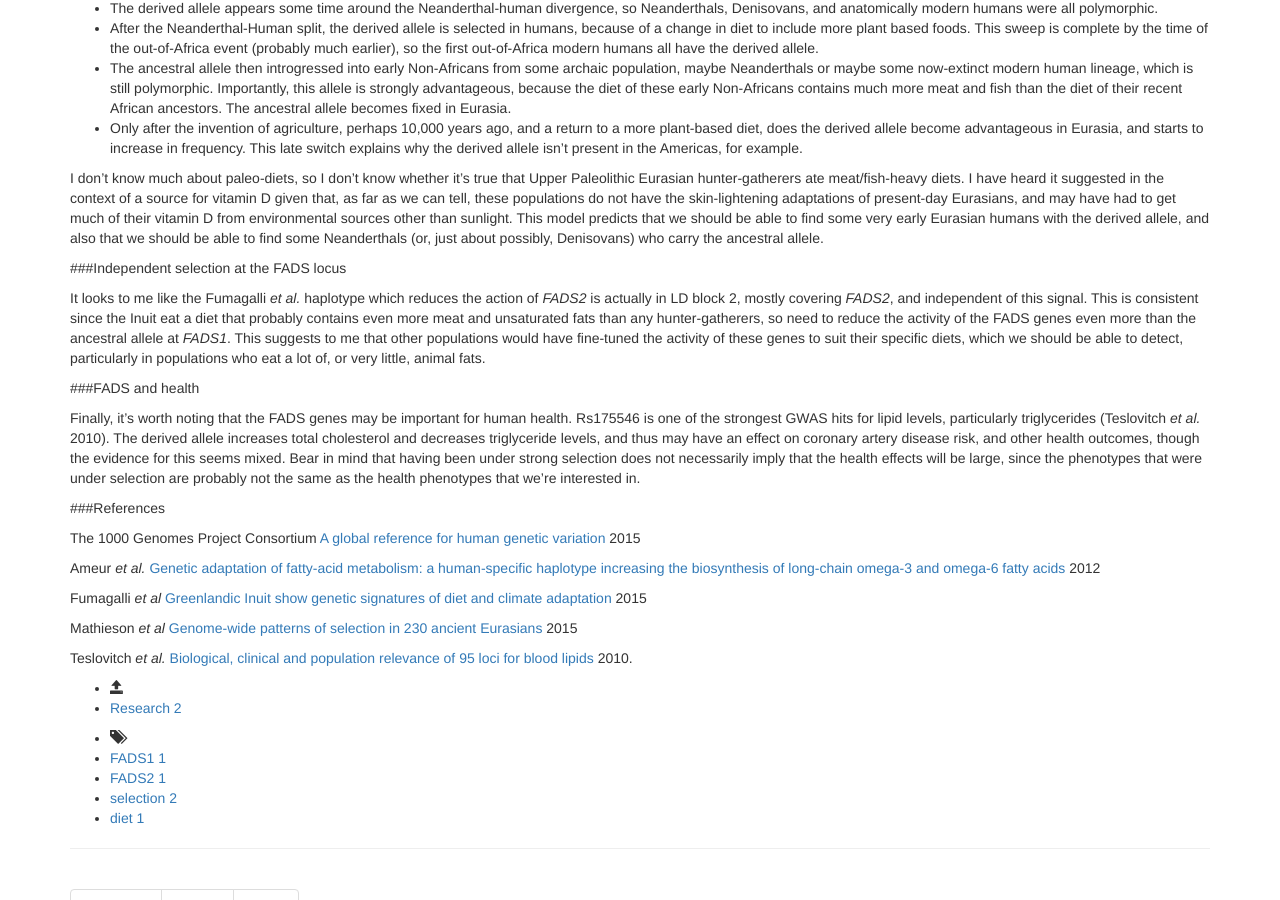
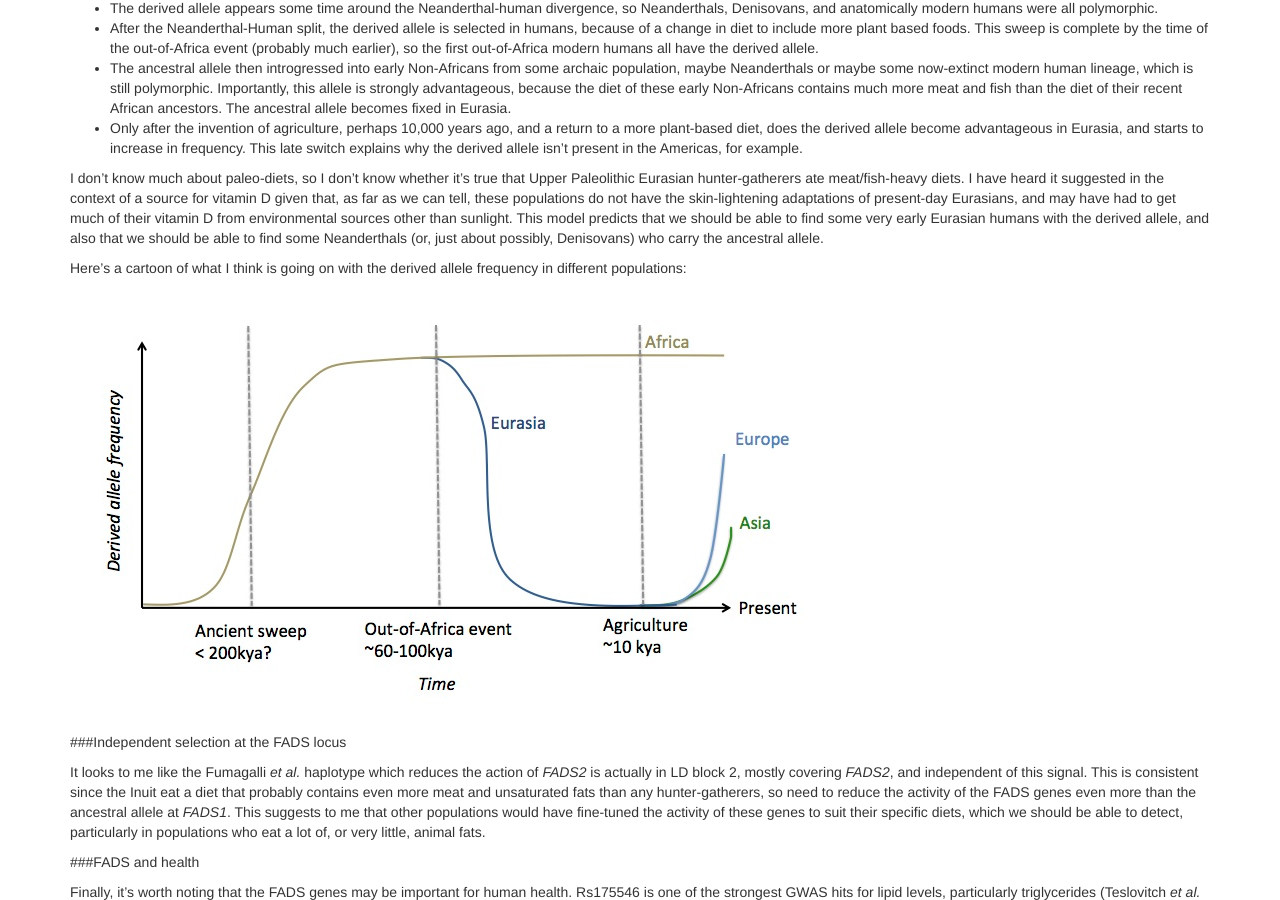
Before and after one commit to mathii/mathii.github.com, a Jekyll site: the page built from _posts/2015-12-14-fads1-selection-and-diet.md, in a window 1280 px wide and 900 px high, scrolled down 2612 px. Built offline with Jekyll 4.4.1, drawn with Linux system fonts in a browser that asks for light colours; nearby versions of some CDN libraries; library files that are not in the unit come from our copies.

Commit message:
Add FADS cartoon

```diff
--- a/_posts/2015-12-14-fads1-selection-and-diet.md
+++ b/_posts/2015-12-14-fads1-selection-and-diet.md
@@ -40,6 +40,10 @@ Therefore, I think we have to invoke time-varying selection to explain this patt
 
 I don't know much about paleo-diets, so I don't know whether it's true that Upper Paleolithic Eurasian hunter-gatherers ate meat/fish-heavy diets. I have heard it suggested in the context of a source for vitamin D given that, as far as we can tell, these populations do not have the skin-lightening adaptations of present-day Eurasians, and may have had to get much of their vitamin D from environmental sources other than sunlight. This model predicts that we should be able to find some very early Eurasian humans with the derived allele, and also that we should be able to find some Neanderthals (or, just about possibly, Denisovans) who carry the ancestral allele.
 
+Here's a cartoon of what I think is going on with the derived allele frequency in different populations:
+
+![FADS1 history cartoon](/assets/images/FADS_cartoon.jpg)
+
 ###Independent selection at the FADS locus
 
 It looks to me like the Fumagalli *et al.* haplotype which reduces the action of *FADS2* is actually in LD block 2, mostly covering *FADS2*, and independent of this signal. This is consistent since the Inuit eat a diet that probably contains even more meat and unsaturated fats than any hunter-gatherers, so need to reduce the activity of the FADS genes even more than the ancestral allele at *FADS1*. This suggests to me that other populations would have fine-tuned the activity of these genes to suit their specific diets, which we should be able to detect, particularly in populations who eat a lot of, or very little, animal fats.
```
Also changed, not shown: assets/images/FADS_cartoon.jpg (added).
